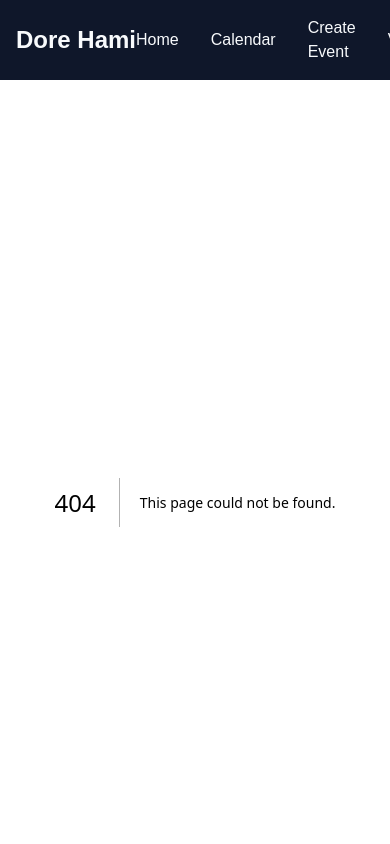
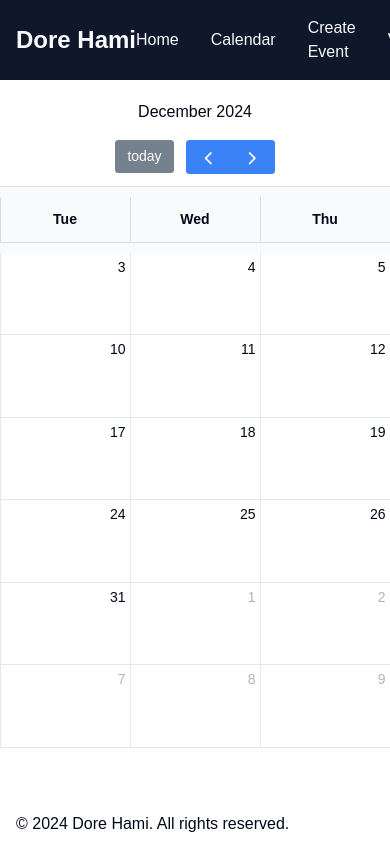
Before and after one commit to saberrg/evenCal, a Next.js app: page /test in a window 390 px wide. Before the commit this address had no page. Shown: the top 844 px of the page. Built offline with nearby package versions, Linux system fonts and the light colour scheme; a web font is replaced by a local one.

Commit message:
event showing

```diff
--- a/app/components/Calendar.tsx
+++ b/app/components/Calendar.tsx
@@ -23,6 +23,7 @@ import { useRouter } from 'next/navigation';
 // Add the interface for the component props
 interface CalendarProps {
   editable?: boolean;
+  showEvents?: boolean;
 }
 
 // Add these type definitions at the top of the file
@@ -57,7 +58,7 @@ const SAMPLE_EVENTS = [
   }
 ];
 
-const Calendar: React.FC<CalendarProps> = ({ editable = true }) => {
+const Calendar: React.FC<CalendarProps> = ({ editable = true, showEvents = true }) => {
   const [isDialogOpen, setIsDialogOpen] = useState<boolean>(false);
   const [newEventTitle, setNewEventTitle] = useState<string>("");
   const [newEventTime, setNewEventTime] = useState<string>("");
@@ -185,14 +186,13 @@ const Calendar: React.FC<CalendarProps> = ({ editable = true }) => {
             eventsSet={(events: EventApi[]) => {
               setAllEvents(events as CustomEventApi[]);
             }}
-            initialEvents={editable
-              ? (typeof window !== "undefined"
+            initialEvents={
+              typeof window !== "undefined"
                 ? JSON.parse(localStorage.getItem("events") || "[]").map((event: any) => ({
                     ...event,
                     start: new Date(event.start),
                     end: new Date(event.end)
                   }))
-                  : [])
                 : SAMPLE_EVENTS
             }
             // Add responsive views
--- a/app/globals.css
+++ b/app/globals.css
@@ -65,17 +65,13 @@
 }
 
 /* Add these styles for FullCalendar */
-.calendar-container {
-  height: 800px;
-  width: 100%;
-}
-
 .fc {
-  height: 100%;
+  height: 100% !important;
+  width: 100% !important;
 }
 
 .fc .fc-toolbar {
-  margin-bottom: 1.5em;
+  margin-bottom: 0.5em !important;
 }
 
 .fc .fc-button {
@@ -100,6 +96,7 @@
 
 .fc-daygrid-day {
   cursor: pointer;
+  min-height: auto !important;
 }
 
 .fc th {
@@ -114,3 +111,99 @@
 .fc-day-today {
   background-color: #f0f9ff !important;
 }
+
+/* Add these rules */
+.fc-event,
+.fc-event-title {
+  cursor: default !important;
+}
+
+.fc-view {
+  overflow: hidden;
+}
+
+.fc-toolbar-title {
+  font-size: 1.2rem !important;
+}
+
+.fc-header-toolbar {
+  margin-bottom: 1em !important;
+}
+
+@media (max-width: 640px) {
+  .fc-toolbar {
+    display: flex;
+    flex-direction: column;
+    gap: 0.5rem;
+  }
+
+  .fc-toolbar-title {
+    font-size: 1rem !important;
+  }
+
+  .fc-header-toolbar {
+    padding: 0.25rem !important;
+    margin-bottom: 0.25rem !important;
+  }
+
+  .fc-daygrid-day-number,
+  .fc-col-header-cell-cushion {
+    font-size: 0.875rem;
+  }
+}
+
+/* Ensure the calendar container is responsive */
+.fc-view-harness {
+  height: 100% !important;
+  min-height: auto !important;
+}
+
+/* Make sure buttons are mobile-friendly */
+.fc-button {
+  padding: 0.375rem 0.75rem !important;
+  font-size: 0.875rem !important;
+}
+
+/* Improve spacing on mobile */
+.fc-daygrid-day-frame {
+  height: auto !important;
+  min-height: auto !important;
+}
+
+/* Adjust day cell heights */
+.fc .fc-daygrid-body {
+  min-height: auto !important;
+}
+
+.fc .fc-daygrid-body-balanced {
+  height: auto !important;
+}
+
+/* Ensure view fits within container */
+.fc-view-harness {
+  height: 100% !important;
+  min-height: auto !important;
+}
+
+.fc-view {
+  overflow: hidden !important;
+  height: 100% !important;
+}
+
+/* Mobile adjustments */
+@media (max-width: 640px) {
+  .fc-toolbar {
+    display: flex;
+    flex-direction: column;
+    gap: 0.5rem;
+  }
+
+  .fc-toolbar-title {
+    font-size: 1rem !important;
+  }
+
+  .fc-header-toolbar {
+    padding: 0.25rem !important;
+    margin-bottom: 0.25rem !important;
+  }
+}
--- /dev/null
+++ b/app/test/page.tsx
@@ -0,0 +1,39 @@
+'use client'
+
+import { useState } from 'react'
+import FullCalendar from '@fullcalendar/react'
+import dayGridPlugin from '@fullcalendar/daygrid'
+import { EventContentArg } from '@fullcalendar/core'
+
+export default function DemoApp() {
+  const [events] = useState([
+    {
+      title: 'Meeting',
+      start: new Date().toISOString().split('T')[0]
+    }
+  ])
+
+  return (
+    <div className="h-[calc(100vh-10rem)] p-4 w-full max-w-7xl mx-auto flex items-center justify-center">
+      <div className="aspect-square h-full max-h-full w-auto">
+        <FullCalendar
+          plugins={[dayGridPlugin]}
+          initialView='dayGridMonth'
+          weekends={false}
+          events={events}
+          eventContent={renderEventContent}
+          height="100%"
+        />
+      </div>
+    </div>
+  )
+}
+
+function renderEventContent(eventInfo: EventContentArg) {
+  return (
+    <>
+      <b>{eventInfo.timeText}</b>
+      <i>{eventInfo.event.title}</i>
+    </>
+  )
+}
```
Lines whose indentation alone changed are shown as unchanged.
